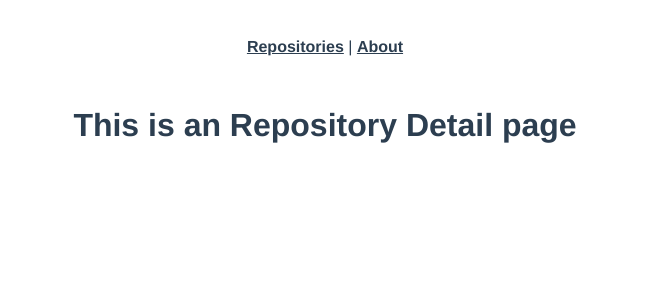
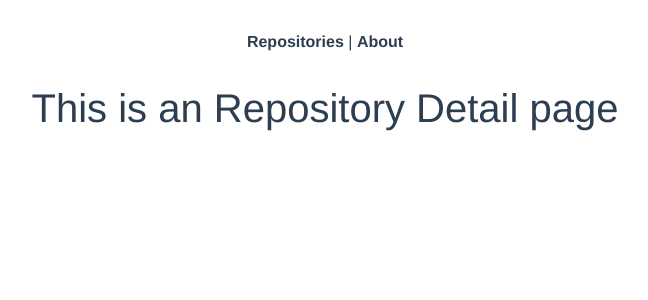
Before and after one commit to LJiri/list-detail-app, a Vue app: page /repositoryDetail in a window 1280 px wide. Shown: the top 300 px of the page, without its empty margins (315-963 px from the left). Built offline with nearby package versions, Linux system fonts and the light colour scheme.

Commit message:
add bootstrap

```diff
--- a/package.json
+++ b/package.json
@@ -19,6 +19,7 @@
     "@vue/cli-service": "~4.3.0",
     "@vue/eslint-config-prettier": "^6.0.0",
     "babel-eslint": "^10.1.0",
+    "bootstrap": "^4.5.0",
     "eslint": "^6.7.2",
     "eslint-plugin-prettier": "^3.1.1",
     "eslint-plugin-vue": "^6.2.2",
--- a/src/App.vue
+++ b/src/App.vue
@@ -9,6 +9,8 @@
 </template>
 
 <style lang="scss">
+@import "~bootstrap/scss/bootstrap";
+
 #app {
   font-family: Avenir, Helvetica, Arial, sans-serif;
   -webkit-font-smoothing: antialiased;
```
Also changed, not shown: 1 other file (tests, documents, lock files or other folders).
